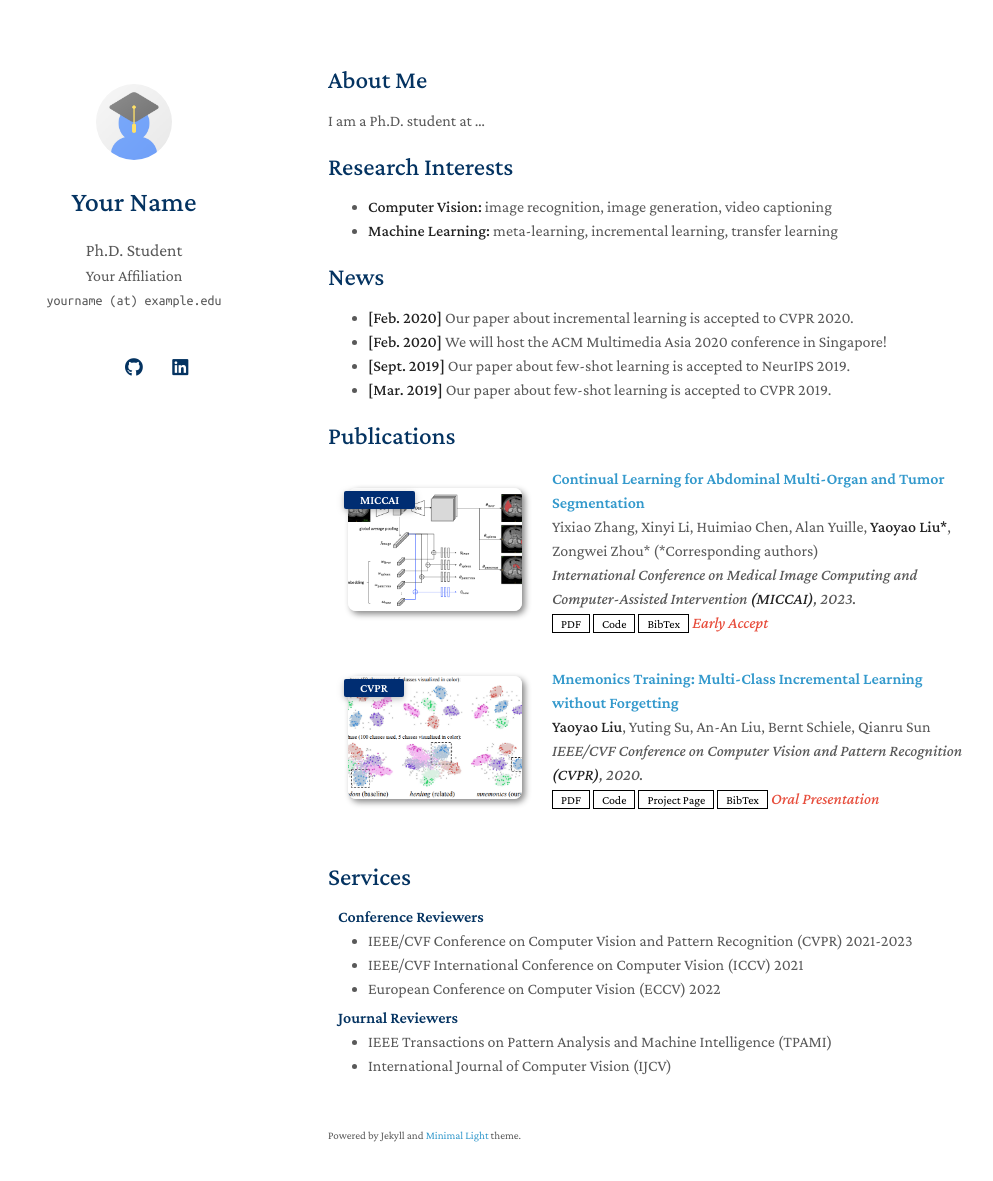
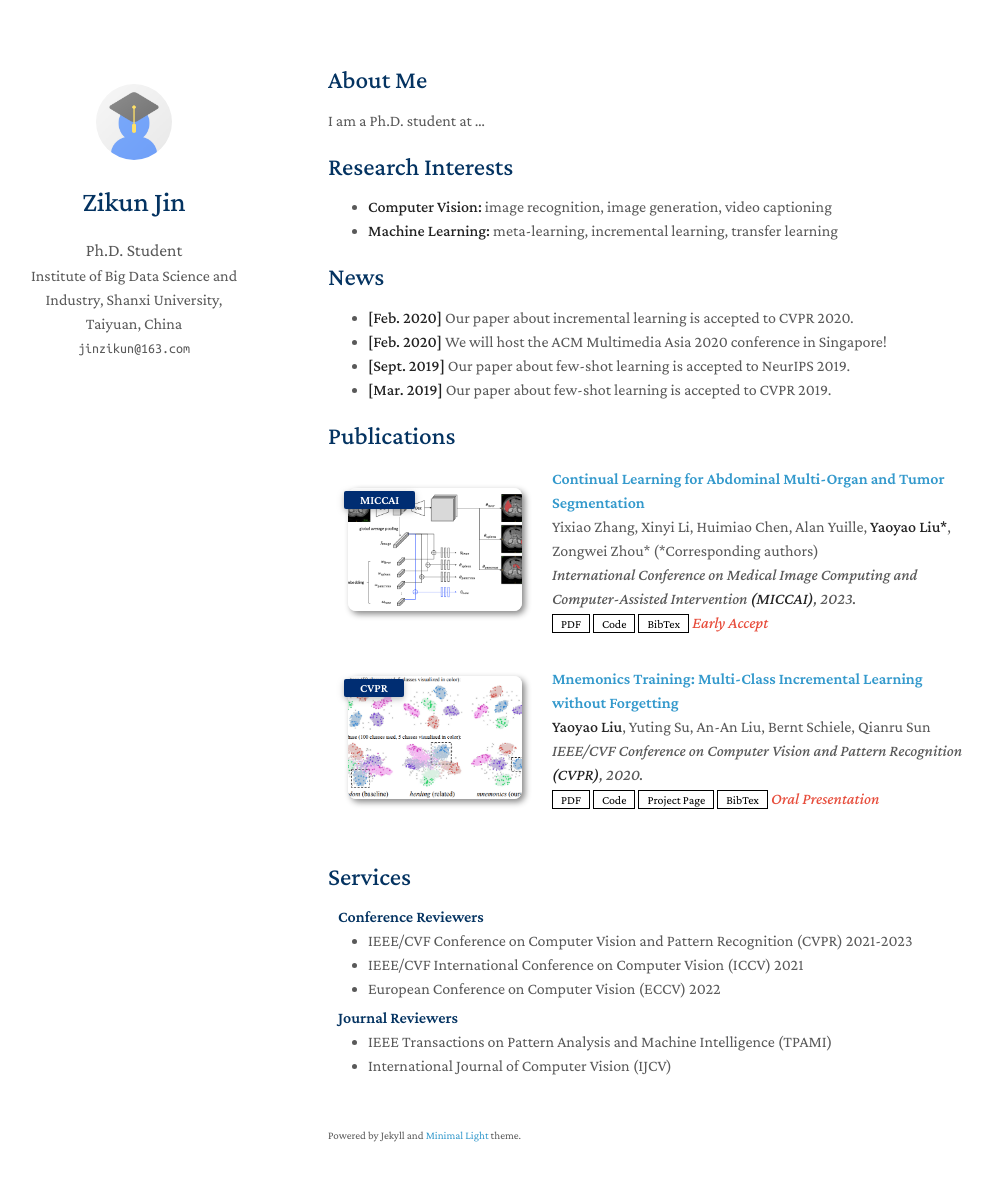
Before and after one commit to Jin-Zikun/Jin-Zikun.github.io, a Jekyll site: the page built from index.md, in a window 1280 px wide and 1216 px high. Shown: the top 1181 px of the window, without its empty margins (142-1135 px from the left). Built offline with Jekyll 4.4.1, drawn with Linux system fonts in a browser that asks for light colours; a style sheet for code colours, icons or effects is not loaded; our own code applies the rules of GitHub Pages for plain Markdown files.

Commit message:
Update _config.yml

```diff
--- a/_config.yml
+++ b/_config.yml
@@ -1,8 +1,8 @@
 # Basic Information
-title: Your Name
+title: Zikun Jin
 position: Ph.D. Student
-affiliation: Your Affiliation
-email: yourname (at) example.edu
+affiliation: Institute of Big Data Science and Industry, Shanxi University, Taiyuan, China
+email: jinzikun@163.com
 
 # Search Engine Optimization (SEO)
 # The following information is used to improve the website traffic from search engines, e.g., Google.
@@ -12,11 +12,11 @@ canonical: https://minimal-light-theme.yliu.me/
 
 # Links
 # If you don't need one of them, you may delete the corresponding line.
-google_scholar: https://scholar.google.com/
-cv_link: assets/files/curriculum_vitae.pdf
-github_link: https://github.com/
-linkedin: https://www.linkedin.com/
-twitter: https://twitter.com/
+google_scholar: https://scholar.google.com/citations?user=JEguPfkAAAAJ&hl=zh-CN
+# cv_link: assets/files/curriculum_vitae.pdf
+# github_link: https://github.com/
+# linkedin: https://www.linkedin.com/
+# twitter: https://twitter.com/
 
 # Images (e.g., your profile picture and your website's favicon)
 # "favicon" and "favicon_dark" are used for the light and dark modes, respectively.
```
